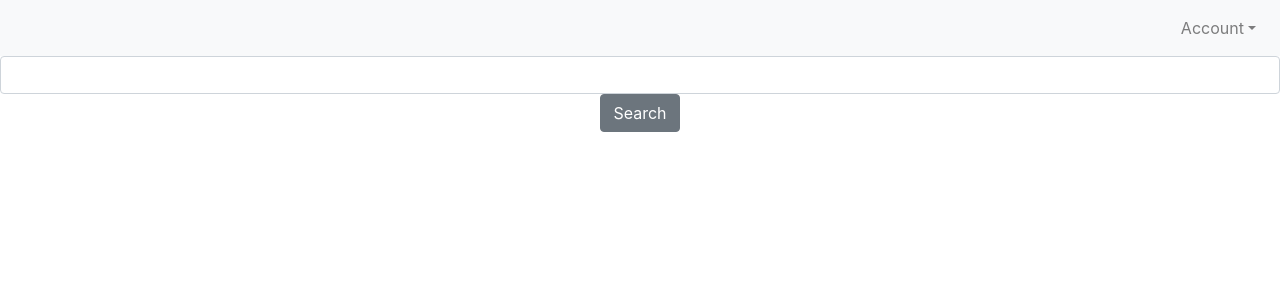
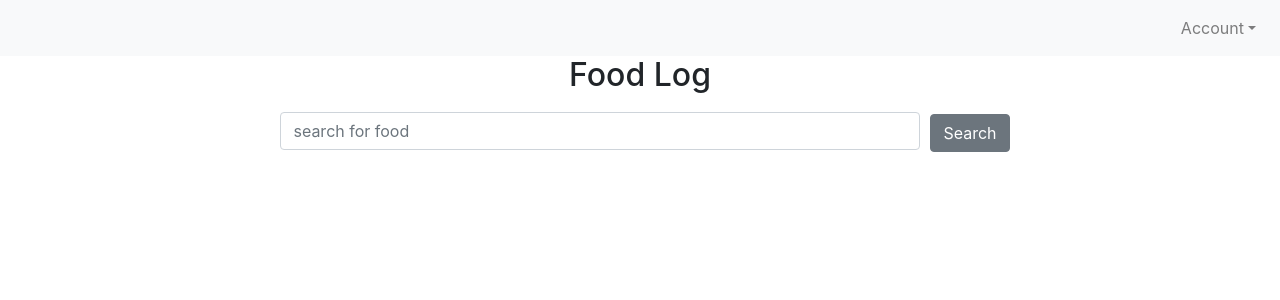
Before and after one commit to TYohoJr/food-log, a React (Create React App) app: page / in a window 1280 px wide. Shown: the top 300 px of the page. Built offline with nearby package versions, Linux system fonts and the light colour scheme.

Commit message:
basic looking landing page

```diff
--- a/src/App.js
+++ b/src/App.js
@@ -14,6 +14,7 @@ export default class App extends Component {
       <Provider store={store} >
         <div className="App">
           <SignInNavbar />
+          <h2 id="app-header">Food Log</h2>
           <InputForm />
         </div>
       </Provider>
--- a/src/InputForm/InputForm.css
+++ b/src/InputForm/InputForm.css
@@ -0,0 +1,5 @@
+#api-search-input {
+    width:50%!important;
+    margin: 10px;
+    display: inline-block!important
+}
--- a/src/InputForm/InputForm.js
+++ b/src/InputForm/InputForm.js
@@ -4,17 +4,32 @@ import { connect } from 'react-redux';
 import { Input, Button } from "reactstrap";
 
 class InputForm extends React.Component {
+    constructor(){
+        super();
+        this.searchAPI = this.searchAPI.bind(this);
+        this.onAPISearchParameterChange = this.onAPISearchParameterChange.bind(this);
+        this.state = {
+            apiSearchParameter:''
+        }
+    }
 
     // axios.post('/findRoute', { token: localStorage.getItem("token") }).then((result) => {
 
-    // localStorage.setItem('token', result.data.myToken);
+    searchAPI(){
+        console.log(this.state.apiSearchParameter);
+    }
 
+    onAPISearchParameterChange(e){
+        this.setState({
+            apiSearchParameter:e.target.value
+        })
+    }
 
     render() {
         return (
             <div>
-                <Input type="text" />
-                <Button>Search</Button>
+                <Input id="api-search-input" type="text" placeholder="search for food" onChange={this.onAPISearchParameterChange}/>
+                <Button onClick={this.searchAPI}>Search</Button>
             </div>
         )
     }
--- a/src/LogIn/LogIn.css
+++ b/src/LogIn/LogIn.css
@@ -6,10 +6,6 @@
     width: 300px!important;
 }
 
-#show-password-checkbox {
-    /* margin-left: 0; */
-}
-
 #checkbox-div {
     margin-left: 18px;
 }
```
